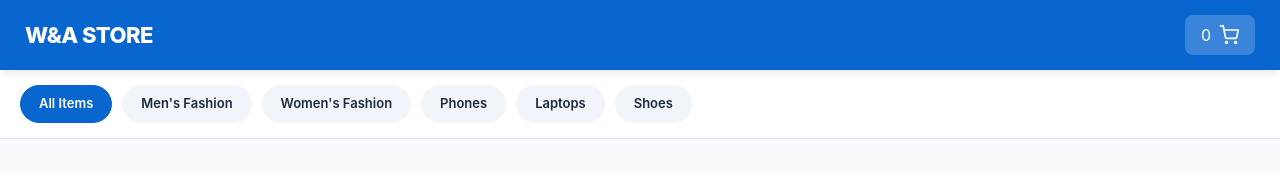
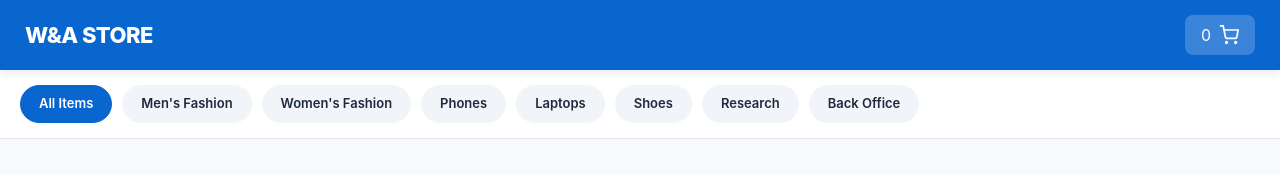
Before and after one commit to wjonho17-ctrl/CLASSIC-SHOP, a plain HTML site: page index.html in a window 1280 px wide. Shown: the top 175 px of the page. Drawn offline with nearby package versions, Linux system fonts and the light colour scheme.

Commit message:
add links

```diff
--- a/index.html
+++ b/index.html
@@ -57,6 +57,8 @@
     <div class="cat-btn" onclick="filterCat('Mobile Phones', this)">Phones</div>
     <div class="cat-btn" onclick="filterCat('Laptops & Computers', this)">Laptops</div>
     <div class="cat-btn" onclick="filterCat('Shoes & Footwear', this)">Shoes</div>
+    <div class="cat-btn"><a href="reseach.html">Research</a></div>
+    <div class="cat-btn"><a href="backoffice.html">Back Office</a></div>
 </div>
 
 <div class="container-wide">
```
Also changed, not shown: backoffice.html (renamed from back offical .html).
